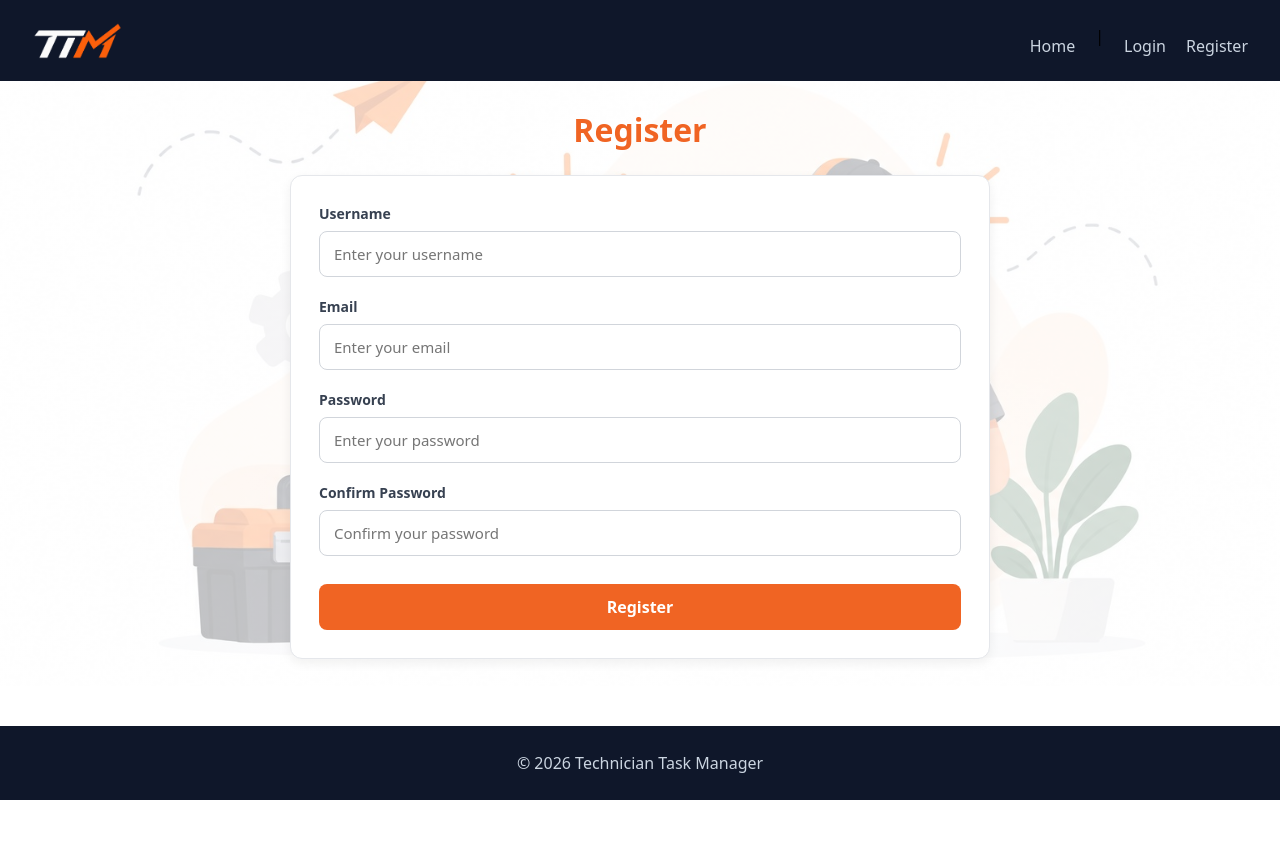
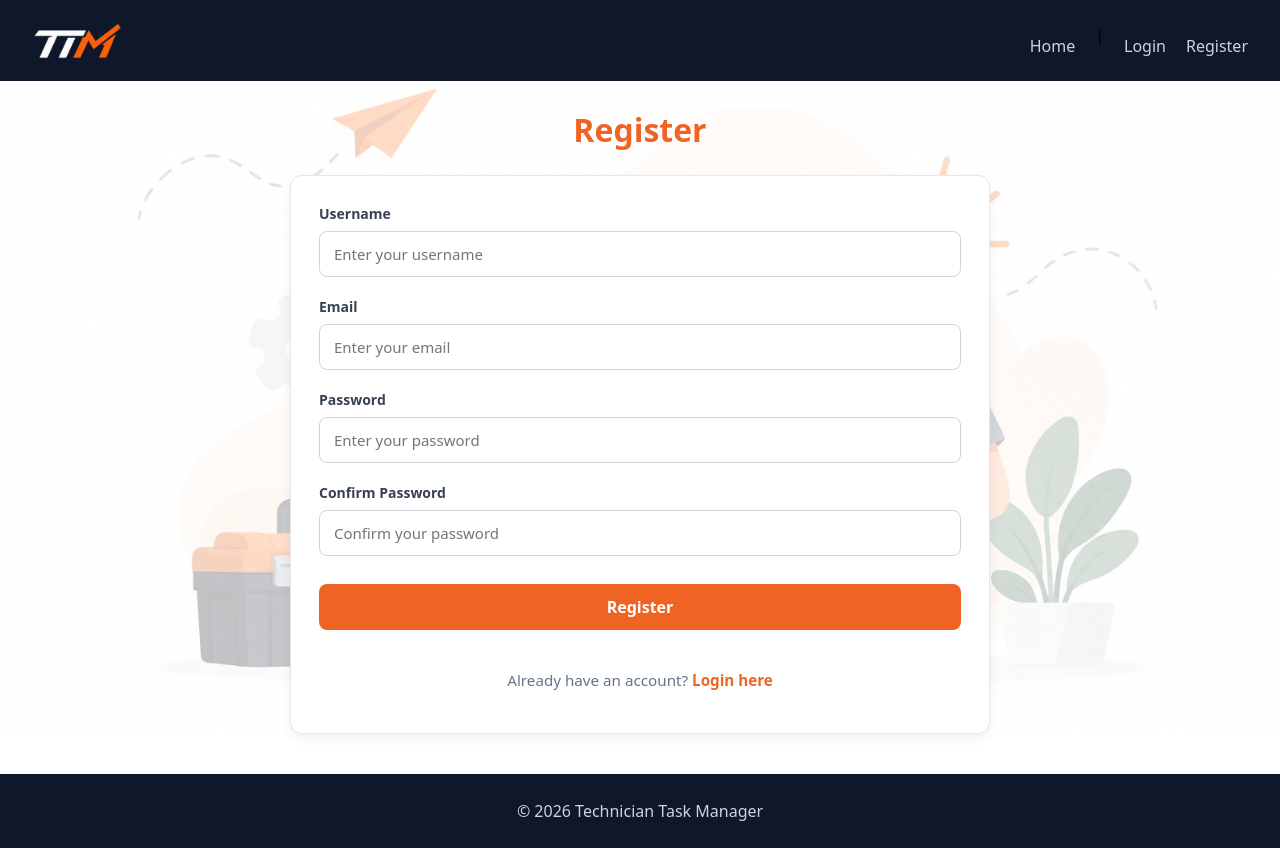
Before and after one commit to PalmiraGeorgieva/technician-task-manager, a React (Vite) app: page /register in a window 1280 px wide. Before the commit the page ends 800 px from the top, so only its background shows below. Built offline with nearby package versions, Linux system fonts and the light colour scheme.

Commit message:
Improve authentication forms and task details

```diff
--- a/src/pages/Login/Login.css
+++ b/src/pages/Login/Login.css
@@ -70,3 +70,20 @@
     background: #d9531e;
 ;
 }
+
+.auth-switch {
+    margin-top: 20px;
+    text-align: center;
+    font-size: 0.95rem;
+    color: #64748b;
+}
+
+.auth-switch a {
+    color: #f06423;
+    font-weight: 600;
+    text-decoration: none;
+}
+
+.auth-switch a:hover {
+    text-decoration: underline;
+}
--- a/src/pages/Login/Login.jsx
+++ b/src/pages/Login/Login.jsx
@@ -1,5 +1,5 @@
 import { useState } from "react";
-import { useNavigate } from "react-router-dom";
+import { useNavigate, NavLink } from "react-router-dom";
 import { useAuth } from "../../contexts/AuthContext.jsx";
 import "./Login.css";
 
@@ -90,6 +90,10 @@ function Login() {
                 <div>
                     <button type="submit">Login</button>
                 </div>
+                <p className="auth-switch">
+                    Don't have an account?{" "}
+                    <NavLink to="/register">Register here</NavLink>
+                </p>
             </form>
 
         </section>
--- a/src/pages/Register/Register.css
+++ b/src/pages/Register/Register.css
@@ -69,3 +69,20 @@
 .register button:hover {
     background-color: #d9531e;
 }
+
+.auth-switch {
+    margin-top: 20px;
+    text-align: center;
+    font-size: 0.95rem;
+    color: #64748b;
+}
+
+.auth-switch a {
+    color: #f06423;
+    font-weight: 600;
+    text-decoration: none;
+}
+
+.auth-switch a:hover {
+    text-decoration: underline;
+}
--- a/src/pages/Register/Register.jsx
+++ b/src/pages/Register/Register.jsx
@@ -1,5 +1,5 @@
 import { useState } from "react";
-import { useNavigate } from "react-router-dom";
+import { useNavigate, NavLink } from "react-router-dom";
 import "./Register.css";
 
 
@@ -108,6 +108,10 @@ function Register() {
                         onChange={handleChange} placeholder="Confirm your password" />
                 </div>
                 <button type="submit">Register</button>
+                <p className="auth-switch">
+                    Already have an account?{" "}
+                    <NavLink to="/login">Login here</NavLink>
+                </p>
             </form>
         </section>
     );
--- a/src/pages/TaskDetails/TaskDetails.css
+++ b/src/pages/TaskDetails/TaskDetails.css
@@ -26,3 +26,46 @@
 .task-details-info p {
     margin: 14px 0;
 }
+
+.back-btn {
+    margin-top: 24px;
+    padding: 10px 20px;
+
+    background-color: #0f172a;
+    color: white;
+    border: none;
+    border-radius: 8px;
+    cursor: pointer;
+    font-size: 0.95rem;
+    font-weight: 600;
+}
+
+.back-btn:hover {
+    background-color: #1e293b;
+}
+
+@media (max-width: 600px) {
+    .task-details {
+        padding: 20px 16px;
+    }
+
+    .task-details-card {
+        padding: 22px 18px;
+    }
+
+    .task-details-card h1 {
+        font-size: 1.7rem;
+    }
+
+    .task-details-card h2 {
+        font-size: 1.3rem;
+    }
+
+    .task-details-info p {
+        font-size: 0.95rem;
+    }
+
+    .back-btn {
+        width: 100%;
+    }
+}
--- a/src/pages/TaskDetails/TaskDetails.jsx
+++ b/src/pages/TaskDetails/TaskDetails.jsx
@@ -1,4 +1,4 @@
-import { useParams } from "react-router-dom";
+import { useParams, useNavigate } from "react-router-dom";
 import { useTasks } from "../../contexts/TasksContext";
 import "./TaskDetails.css";
 
@@ -6,6 +6,7 @@ import "./TaskDetails.css";
 function TaskDetails(){
     const { taskId } = useParams();
     const { tasks } = useTasks();
+    const navigate = useNavigate();
 
     const task = tasks.find(
         (task) => task.id === Number(taskId)
@@ -14,9 +15,14 @@ function TaskDetails(){
     if(!task) {
         return (
             <section className="task-details">
+                <div className="task-details-card">
                 <h1>Task not found</h1>
+                <button className="back-btn" onClick={() => navigate("/tasks")}>
+                   ← Back to Tasks
+                </button>
+                </div>
             </section>
-        )
+        );
     }
 
     return (
@@ -41,22 +47,25 @@ function TaskDetails(){
                 <p>
                     <b>Status:</b>{" "}
                     {task.status
+                     ? task.status
                           .toLowerCase()
                           .replaceAll("_", " ")
-                          .replace(/\b\w/g, (char) => char.toUpperCase())}
+                          .replace(/\b\w/g, (char) => char.toUpperCase()) : "No status"}
                 </p>
 
                 <p>
                     <b>Priority:</b>{" "}
                     {task.priority
+                    ? task.priority
                           .toLowerCase()
-                          .replace(/\b\w/g, (char) => char.toUpperCase())}
+                          .replace(/\b\w/g, (char) => char.toUpperCase()) : "No priority"}
                 </p>
                 <p>
                     <b>Date:</b>{" "}
-                    {new Date(task.date).toLocaleString("bg-BG")}
+                    {task.date ? new Date(task.date).toLocaleString("bg-BG") : "No date"}
                 </p>
             </div>
+            <button className="back-btn" onClick={() => navigate("/tasks")}>← Back to Tasks</button>
            </div>
         </section>
     );
```
